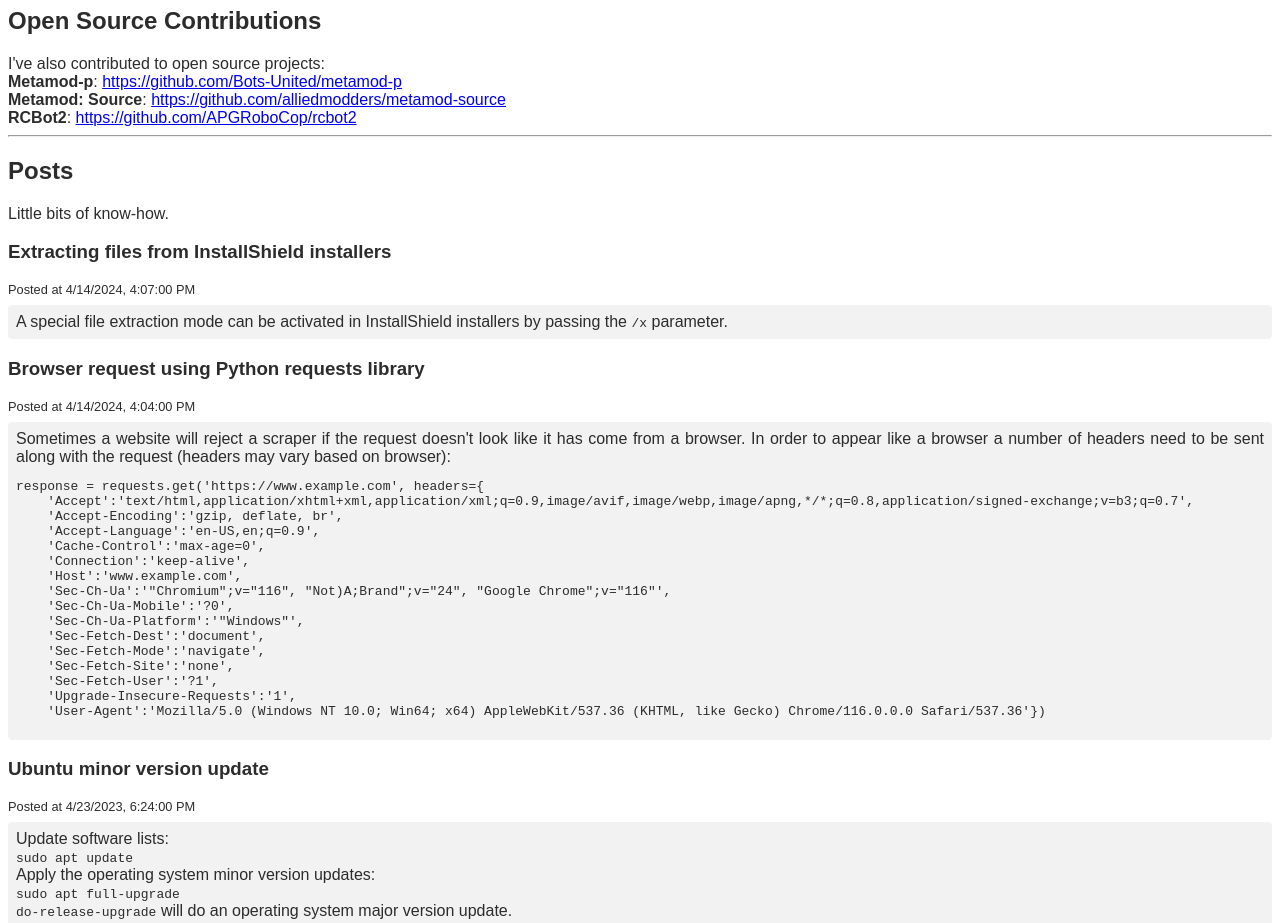
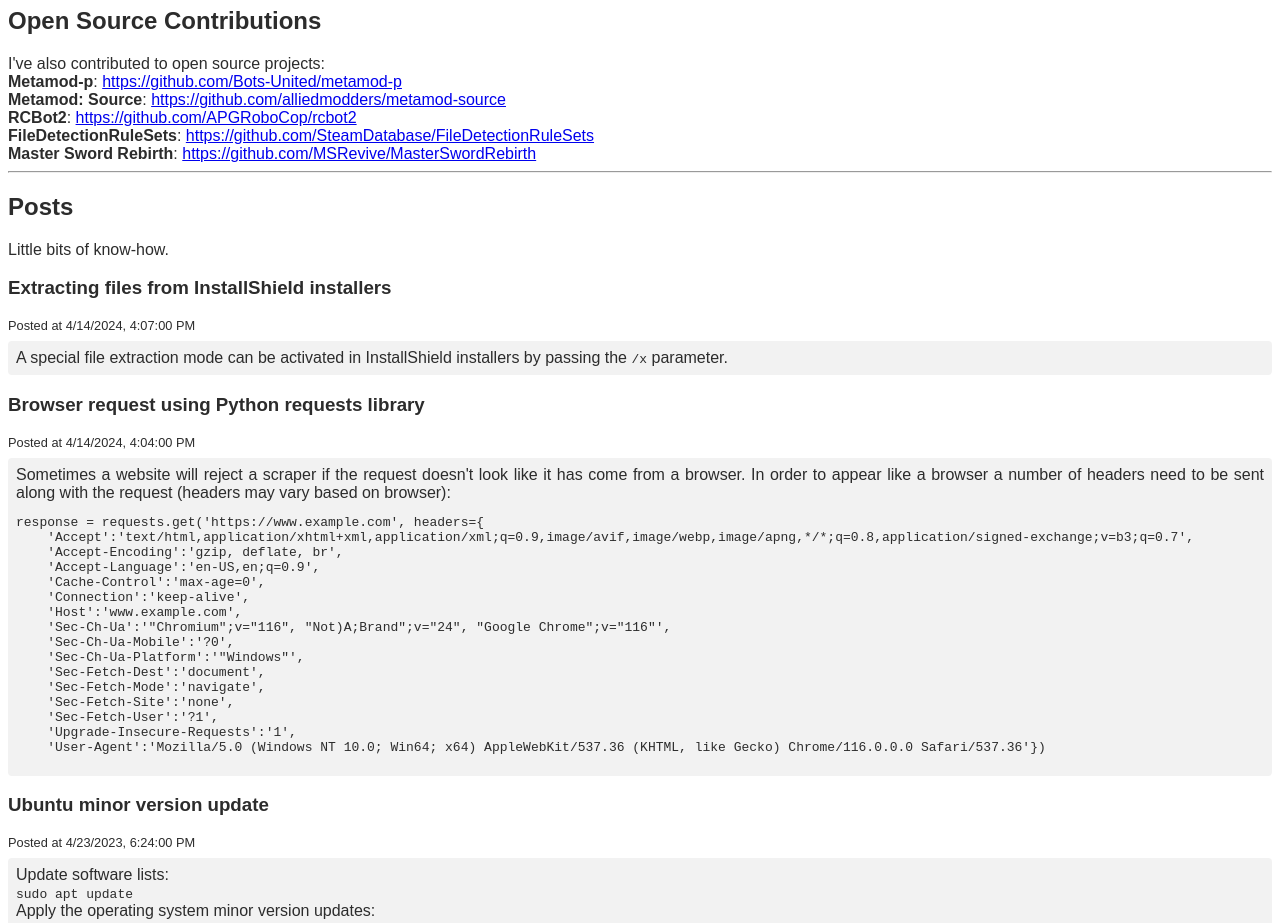
Before and after one commit to tschumann/tomschumann, a React app: page / in a window 1280 px wide. Shown: the part 1340-2263 px from the top of the page. Built offline with nearby package versions, Linux system fonts and the light colour scheme.

Commit message:
Added more open source contributions.

```diff
--- a/src/index.jsx
+++ b/src/index.jsx
@@ -78,6 +78,16 @@
 		'id': 3,
 		'title': 'RCBot2',
 		'link': 'https://github.com/APGRoboCop/rcbot2'
+	},
+	{
+		'id': 4,
+		'title': 'FileDetectionRuleSets',
+		'link': 'https://github.com/SteamDatabase/FileDetectionRuleSets'
+	},
+	{
+		'id': 5,
+		'title': 'Master Sword Rebirth',
+		'link': 'https://github.com/MSRevive/MasterSwordRebirth'
 	}
 ];
 
```
